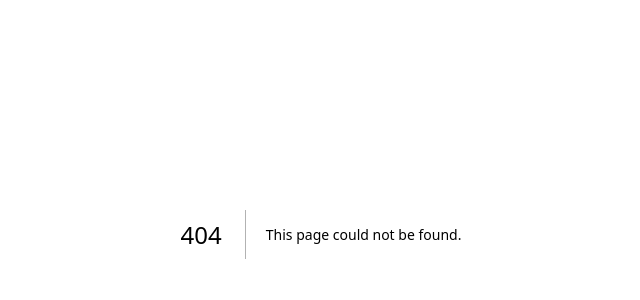
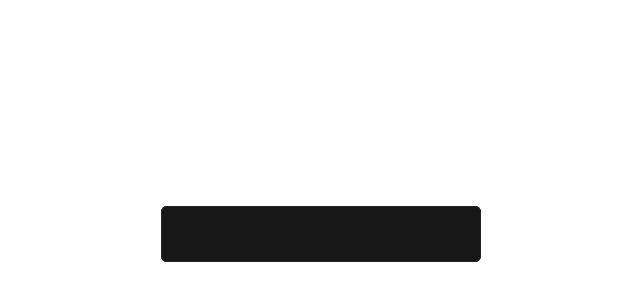
Before and after one commit to hiyankey/animations-on-the-web, a Next.js app: page /stack-of-cards in a window 1280 px wide. Before the commit this address had no page. Shown: the part 166-466 px from the top of the page, without its empty margins (319-959 px from the left). Built offline with nearby package versions, Linux system fonts and the light colour scheme.

Commit message:
Create a stack of cards

```diff
--- /dev/null
+++ b/app/(demos)/stack-of-cards/page.tsx
@@ -0,0 +1,14 @@
+export default function Page() {
+  return (
+    <div className="flex min-h-screen items-center justify-center">
+      <div className="grid">
+        {Array.from({ length: 3 }).map((_, i) => (
+          <div
+            className="h-14 w-[320px] rounded-md border border-white/6 bg-neutral-900 [grid-area:1/1]"
+            key={+i}
+          />
+        ))}
+      </div>
+    </div>
+  );
+}
```
